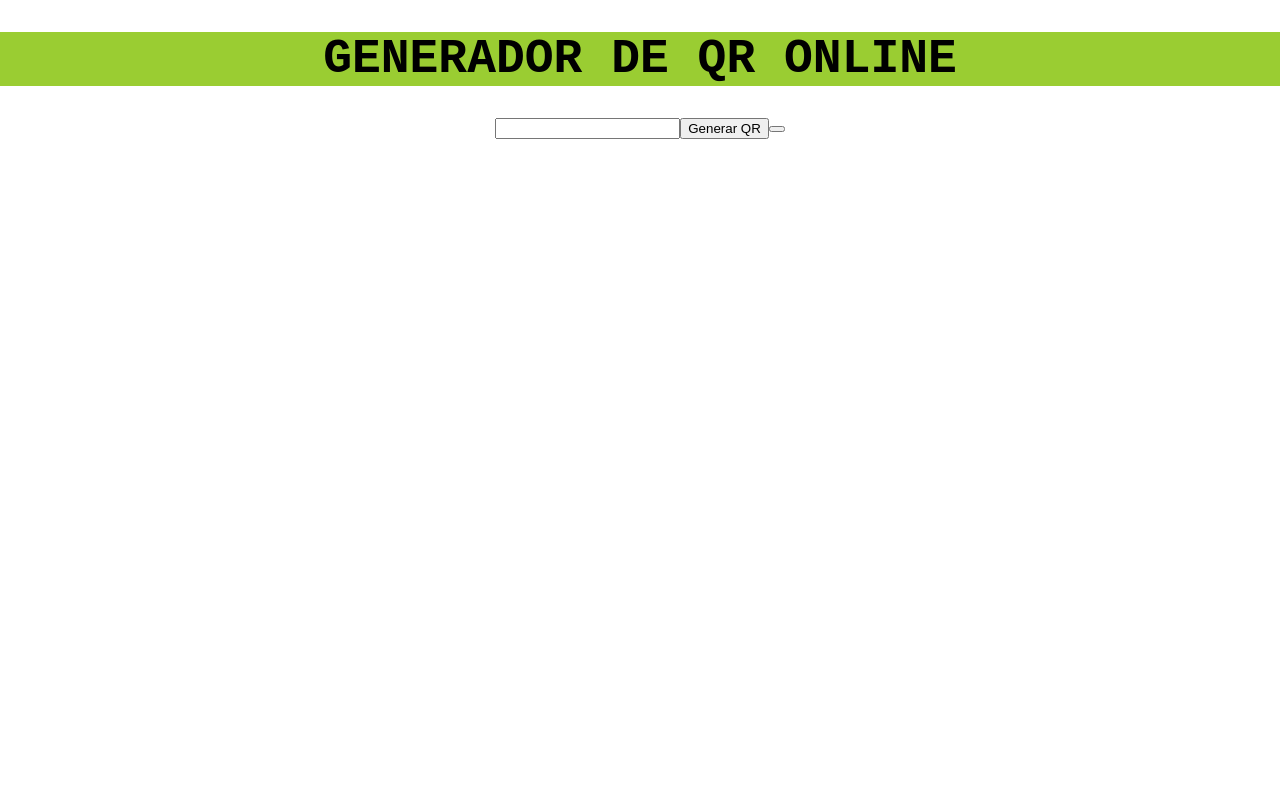
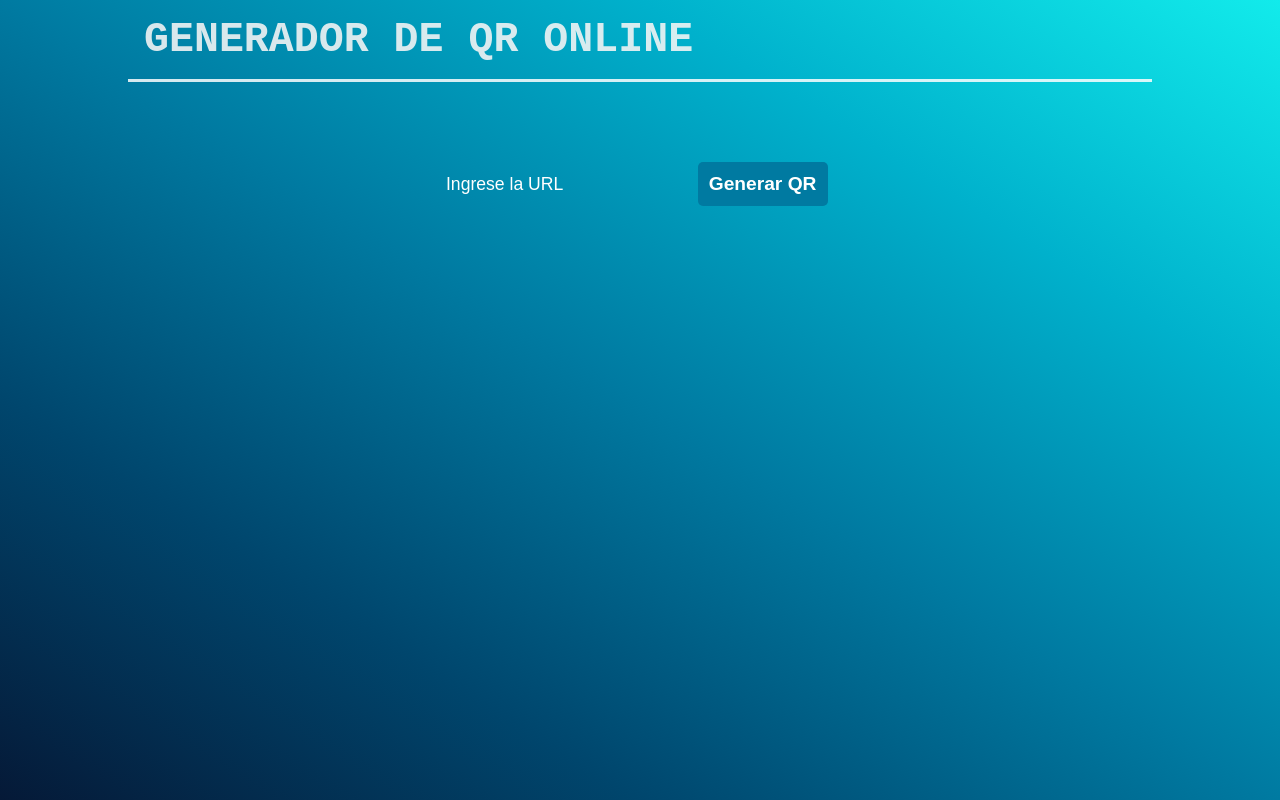
Before and after one commit to kevinmolinadev/generador-qr, a plain HTML site: page index.html in a window 1280 px wide. Drawn offline with nearby package versions, Linux system fonts and the light colour scheme.

Commit message:
Realizamos el diseño del proyecto

```diff
--- a/css/style.css
+++ b/css/style.css
@@ -1,22 +1,95 @@
-body{
+body {
+    background-image: linear-gradient(to right top, #051937, #00466d, #007aa1, #00b1cc, #12ebeb);
+    height: 100vh;
     margin: 0;
     padding: 0;
     font-family: monospace;
 }
-.header{
-    background-color: yellowgreen;
-    font-size: 1.5rem;
+
+::placeholder {
+    color: white;
+}
+
+h1 {
+    margin-top: 0;
+    padding: 1rem;
+    color: rgba(245, 245, 245, 0.884);
+    margin: 0 10%;
+    border-bottom: 3px solid rgba(255, 255, 255, 0.836);
+    text-align: start;
+}
+
+.header {
+    font-size: 1.3rem;
     font-weight: lighter;
     text-align: center;
 }
-#qr{
-margin: 0 15%;
+
+#contenedor_qr {
+    display: flex;
+    margin: 0 15%;
+    justify-content: center;
+    align-items: center;
 }
-#obtenerDatos{
-margin: 0 15%;
+
+.qr {
+    padding-top: 2rem;
 }
-.contenedor{
+
+#obtenerDatos {
+    margin: 0 15%;
+}
+
+.contenedor {
+    margin-top: 1rem;
+    padding: 1rem;
     display: flex;
     justify-content: center;
     align-items: center;
 }
+
+#url {
+    font-size: 1.1rem;
+    background-color: rgba(128, 128, 128, 0);
+    color: rgb(212, 212, 212);
+    padding: 0.6rem;
+    border-radius: 3px;
+    border: none;
+}
+
+#url:focus {
+    background-color: rgba(85, 85, 85, 0.671);
+    outline: none;
+    border-bottom: 3px solid rgb(218, 218, 218);
+}
+#generar {
+    font-size: 1.2rem;
+    margin: 1rem;
+    background-color: #007aa1;
+    color: white;
+    border: none;
+    padding: 0.7rem;
+    border-radius: 5px;
+    font-weight: 600;
+}
+
+#generar:hover {
+    background-color: #10a9db;
+    cursor: pointer;
+    color: rgb(61, 61, 61);
+}
+
+#descargar{
+    background-color: #10a9db;
+    display: none;
+    border: none;
+    border-bottom: 1px solid black;
+    padding: 0.5rem 0.7rem;
+    border-radius: 5px;
+}
+#descargar:hover{
+    cursor: pointer;
+}
+ion-icon{
+    font-size: 1.5rem;
+}
--- a/index.html
+++ b/index.html
@@ -5,7 +5,8 @@
     <meta charset="UTF-8">
     <meta http-equiv="X-UA-Compatible" content="IE=edge">
     <meta name="viewport" content="width=device-width, initial-scale=1.0">
-    <link rel="preconnect" href="https://fonts.googleapis.com">
+    <script type="module" src="https://unpkg.com/ionicons@5.5.2/dist/ionicons/ionicons.esm.js"></script>
+    <script nomodule src="https://unpkg.com/ionicons@5.5.2/dist/ionicons/ionicons.js"></script>
     <link rel="stylesheet" href="./css/style.css">
     <title>Generar QR</title>
 </head>
@@ -14,18 +15,17 @@
     <header class="header">
         <h1>GENERADOR DE QR ONLINE</h1>
     </header>
-    <section id="qr">
-        <div id="contenedor_qr">
-
+    <section id="contenedor_qr">
+        <div class="qr">
         </div>
     </section>
     <section id="obtenerDatos">
         <div class="contenedor">
             <form action="" id="">
-                <input type="text">
+                <input autocomplete="off" id="url" type="url" placeholder="Ingrese la URL">
             </form>
             <button id="generar">Generar QR</button>
-            <button id="descargar"><i class="fa-solid fa-down-to-line"></i></button>
+            <button id="descargar"><ion-icon  name="download-outline"></ion-icon></button>
         </div>
     </section>
     <script src="./js/app.js"></script>
```
